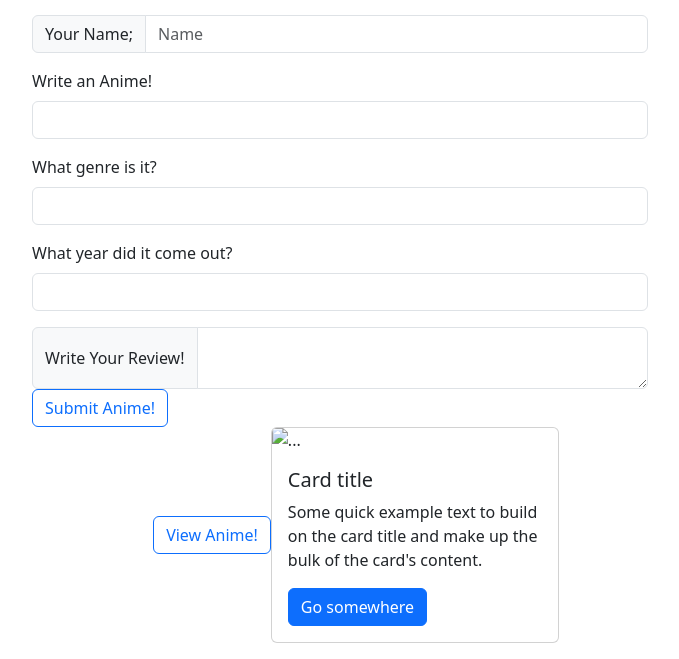
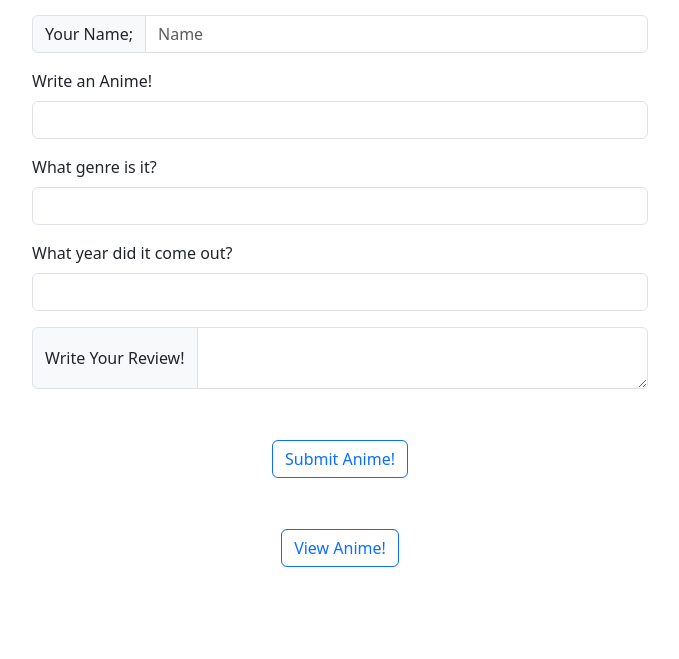
Before and after one commit to bdf092/anime_api, a plain HTML site: page client/index.html in a window 1280 px wide. Shown: the part 238-897 px from the top of the page, without its empty margins (300-979 px from the left). After the commit the page ends 847 px from the top, so only its background shows below. Drawn offline with nearby package versions, Linux system fonts and the light colour scheme.

Commit message:
fixes CSS layout

```diff
--- a/client/index.html
+++ b/client/index.html
@@ -49,27 +49,22 @@
                 <textarea class="form-control" aria-label="With textarea" id="review"></textarea>
               </div>
 
-              <button type="button" class="btn btn-outline-primary" id="submit" >Submit Anime!</button>
+
         </div>
 
     </section>
 
 
-    <section>
-
+    <section class="buttonSection">
+        <button type="button" class="btn btn-outline-primary" id="submit" >Submit Anime!</button>
+    </section>
+    <section class="buttonSection">
+        <button type="button" class="btn btn-outline-primary" id="view">View Anime!</button>
     </section>
 
     <section>
         <ul id="animeCards">
-            <button type="button" class="btn btn-outline-primary" id="view">View Anime!</button>
-            <div class="card" style="width: 18rem;">
-                <img src="..." class="card-img-top" alt="...">
-                <div class="card-body">
-                  <h5 class="card-title">Card title</h5>
-                  <p class="card-text">Some quick example text to build on the card title and make up the bulk of the card's content.</p>
-                  <a href="#" class="btn btn-primary">Go somewhere</a>
-                </div>
-              </div>
+
         </ul>
         <!-- Where the cards go. -->
     </section>
--- a/client/style.css
+++ b/client/style.css
@@ -13,6 +13,12 @@ h2 {
     margin-bottom: 3%;
 }
 
+.buttonSection {
+    margin-top: 4%;
+    margin-bottom: 2%;
+    display: flex;
+    justify-content: center;
+}
 
 
 #animeCards {
```
